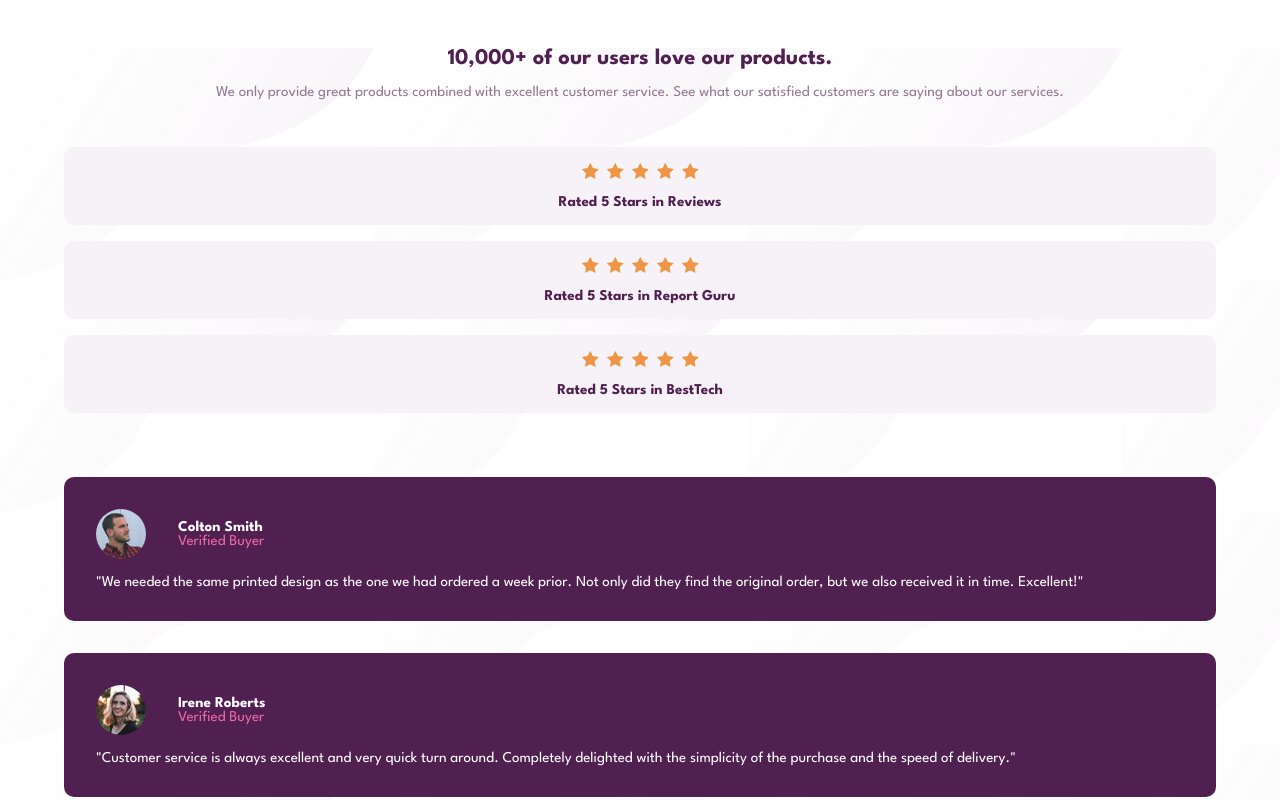
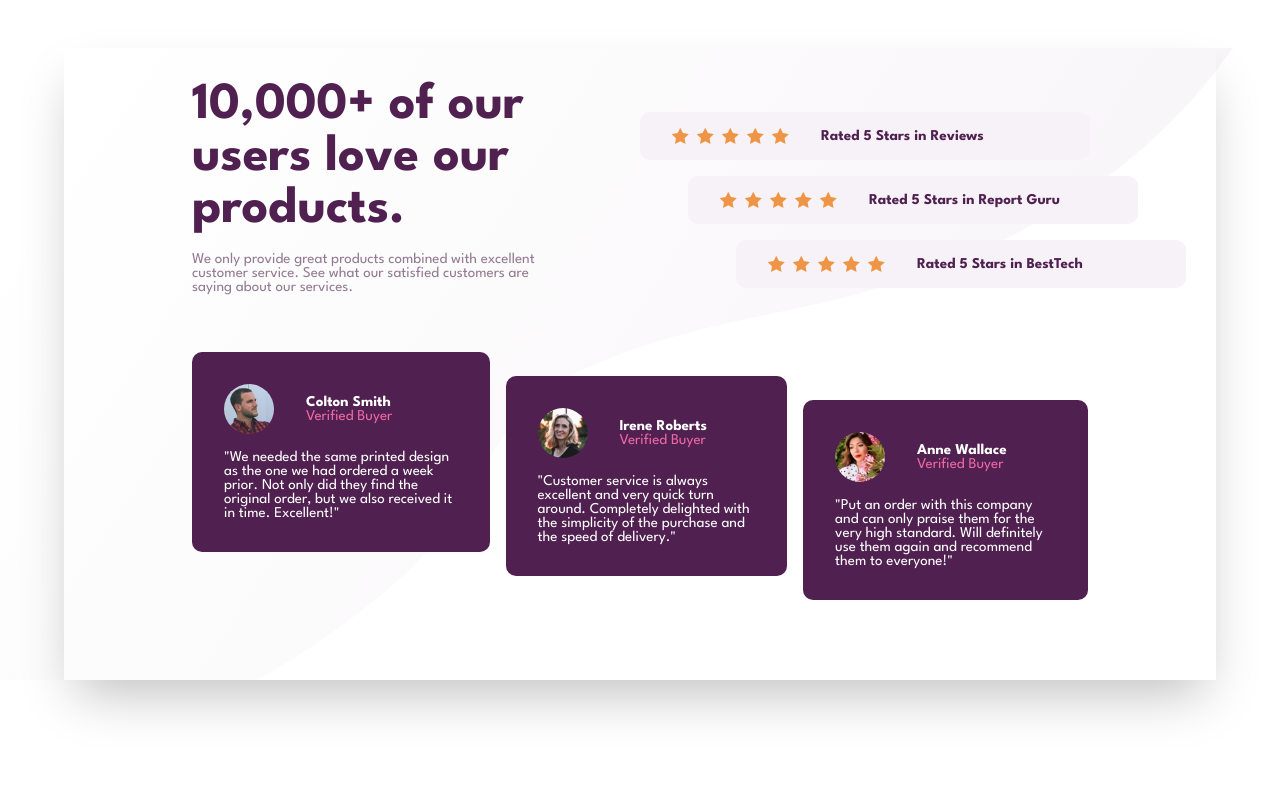
Before and after one commit to takiet60/social-proof, a plain HTML site: page index.html in a window 1280 px wide. Shown: the top 800 px of the page. Drawn offline with Linux system fonts and the light colour scheme.

Commit message:
complete code for desktop version

```diff
--- a/index.html
+++ b/index.html
@@ -16,6 +16,8 @@
 <body>
     <main class="wrapper">
         <section class="social">
+            <section class="top">
+                <section class="social__welcome">
                     <h1 class="social__title">
                         10,000+ of our users love our products.
                     </h1>
@@ -23,6 +25,8 @@
                         We only provide great products combined with excellent customer service.
                         See what our satisfied customers are saying about our services.
                     </p>
+                </section>
+
                 <section class="rating__container">
                     <section class="rating">
                         <div class="rating__icons">
@@ -61,6 +65,7 @@
                         <p class="rating__mess">
                             Rated 5 Stars in BestTech
                         </p>
+                    </section>
                 </section>
             </section>
             <section class="card__container">
--- a/sass/_card.scss
+++ b/sass/_card.scss
@@ -1,4 +1,5 @@
 @use './colors'as*;
+@use './layout'as *;
 
 
 .card {
@@ -36,3 +37,27 @@
         text-align: left;
     }
 }
+
+@include mq {
+    .card__container {
+        display: flex;
+        gap: 1rem;
+        height: 280px;
+
+    }
+
+    .card {
+
+        &:nth-child(1) {
+            align-self: flex-start;
+        }
+
+        &:nth-child(2) {
+            align-self: center;
+        }
+
+        &:nth-child(3) {
+            align-self: flex-end;
+        }
+    }
+}
--- a/sass/_layout.scss
+++ b/sass/_layout.scss
@@ -1,5 +1,5 @@
 @mixin mq {
-    @media screen and (min-width: 65rem) {
+    @media screen and (min-width: 72.5rem) {
         @content;
     }
 }
--- a/sass/_rating.scss
+++ b/sass/_rating.scss
@@ -1,4 +1,5 @@
 @use './colors'as *;
+@use './layout'as *;
 
 .rating__container {
     padding: 2rem 0;
@@ -23,3 +24,25 @@
         font-weight: 700;
     }
 }
+
+@include mq {
+    .rating {
+        display: flex;
+        gap: 2rem;
+        align-items: center;
+        padding: 1rem 2rem;
+        width: 450px;
+
+        &__icons {
+            margin-bottom: 0;
+        }
+
+        &:nth-child(2) {
+            margin-left: 3rem;
+        }
+
+        &:nth-child(3) {
+            margin-left: 6rem;
+        }
+    }
+}
--- a/sass/index.scss
+++ b/sass/index.scss
@@ -39,8 +39,11 @@ img {
     }
 
     &__title {
+        font-size: 3.25rem;
         color: hsl($clr-very-dark-magenta);
         font-weight: 700;
+        line-height: 1;
+        margin-bottom: 1rem;
     }
 
     &__description {
@@ -48,3 +51,32 @@ img {
     }
 
 }
+
+@include mq {
+
+    .wrapper {
+        background-image: url('../images/bg-pattern-top-desktop.svg');
+        background-position: center;
+        background-repeat: repeat;
+        background-size: cover;
+    }
+
+    .social {
+        box-shadow: 0 25px 50px -12px rgb(0 0 0 / 0.25);
+        padding: 2rem 8rem;
+    }
+
+    .top {
+        display: flex;
+        justify-content: space-between;
+    }
+
+    .social__welcome {
+        width: 40%;
+        text-align: left;
+    }
+
+    .rating__container {
+        width: 50%;
+    }
+}
```
Also changed, not shown: dist/index.css, 1 other file. Lines whose indentation alone changed are shown as unchanged.
